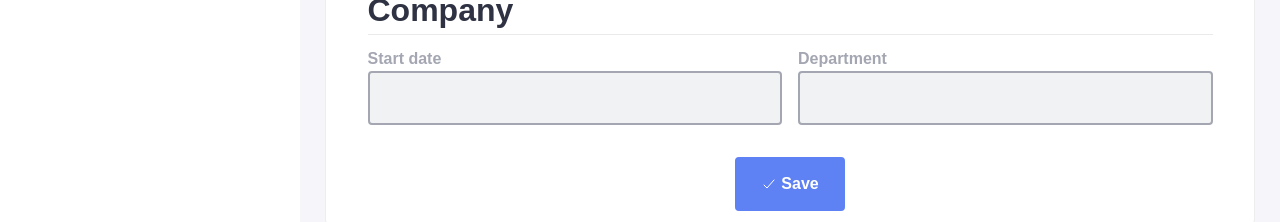
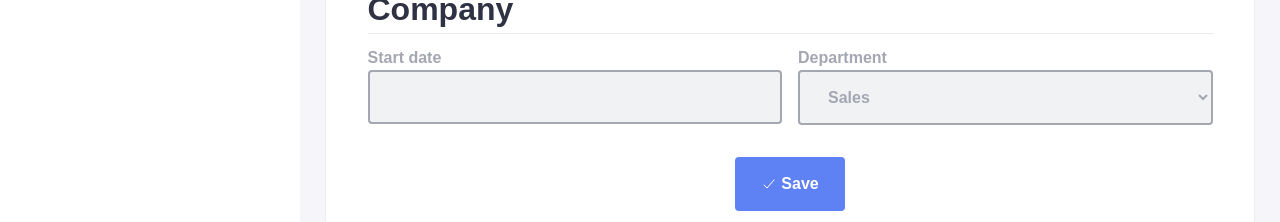
Before and after one commit to sylvain-galoustoff/oc-HRnet, a React (Vite) app: page / in a window 1280 px wide. Shown: the part 551-773 px from the top of the page. Built offline with nearby package versions, Linux system fonts and the light colour scheme.

Commit message:
AddEmployee : store form in state

```diff
--- a/src/routes/Employees/AddEmployee.jsx
+++ b/src/routes/Employees/AddEmployee.jsx
@@ -37,6 +37,13 @@ function AddEmployee() {
     setForm((prevState) => ({
       ...prevState,
       birthdate: date.toISOString(),
+    }));
+  };
+
+  const handleStartDate = (date) => {
+    setForm((prevState) => ({
+      ...prevState,
+      startdate: date.toISOString(),
     }));
   };
 
@@ -105,11 +112,17 @@ function AddEmployee() {
               <div className="form-group-inline">
                 <div className="form-group">
                   <label htmlFor="startdate">Start date</label>
-                  <input type="text" id="startdate" />
+                  <DatePicker selected={form.startdate} onChange={(date) => handleStartDate(date)} id="startdate" />
                 </div>
                 <div className="form-group">
                   <label htmlFor="department">Department</label>
-                  <input type="text" id="department" />
+                  <select onChange={(e) => inputChange(e, "department")} value={form.department} id="department">
+                    <option value="sales">Sales</option>
+                    <option value="marketing">Marketing</option>
+                    <option value="engineering">Engineering</option>
+                    <option value="human">Human ressources</option>
+                    <option value="legal">Legal</option>
+                  </select>
                 </div>
               </div>
             </fieldset>
--- a/src/style/framework.scss
+++ b/src/style/framework.scss
@@ -43,7 +43,8 @@ a.button {
 }
 
 /* FORMS */
-[type="text"] {
+[type="text"],
+select {
   font-family: $font;
   font-size: 1rem;
   font-weight: 700;
--- a/src/style/global.scss
+++ b/src/style/global.scss
@@ -107,7 +107,6 @@ nav {
 }
 
 /* DATEPICKER */
-/* DATEPICKER */
 .react-datepicker-wrapper {
   width: 100%;
 }
@@ -140,3 +139,7 @@ nav {
   border-radius: $corner;
   color: $text;
 }
+
+#startdate {
+  width: 100%;
+}
```
